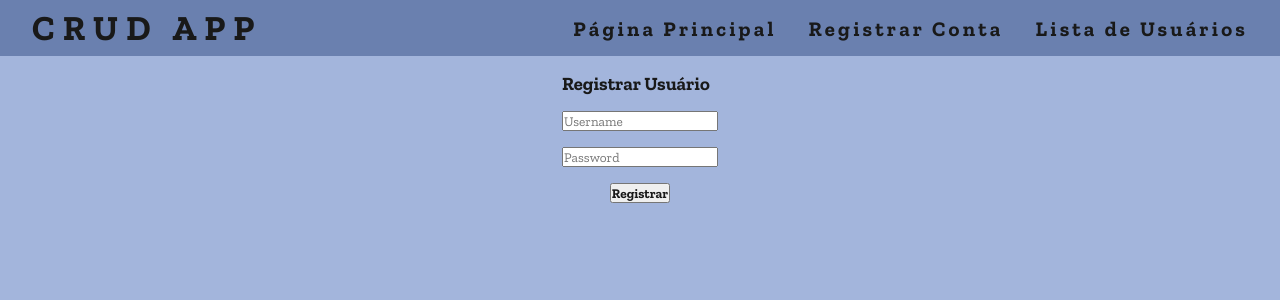
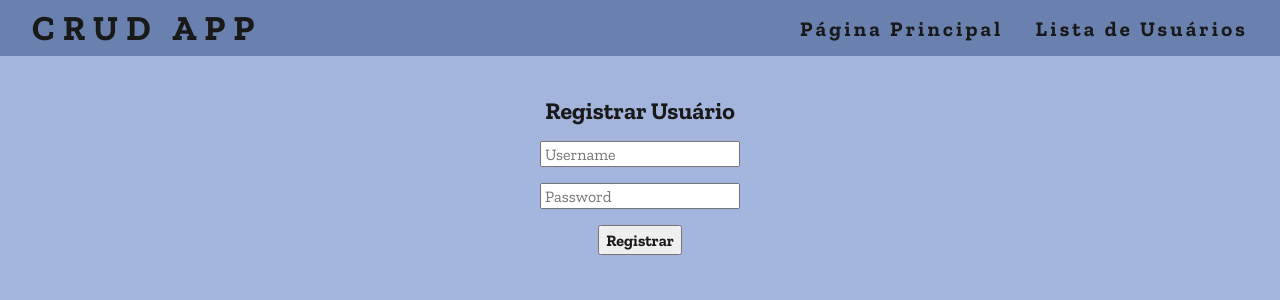
Before and after one commit to viniciuslucas95/CRUD-App, a React (Create React App) app in the folder client/: page /register-user in a window 1280 px wide. Shown: the top 300 px of the page. Built offline with nearby package versions, Linux system fonts and the light colour scheme; the HTML template or start-up script is replaced by a standard one.

Commit message:
register user page done

```diff
--- a/client/src/App.js
+++ b/client/src/App.js
@@ -10,12 +10,14 @@ import GlobalStyle from './styles/Global';
 import Theme from './styles/Theme';
 
 export default function App() {
+  const mainStyle = { padding: '1rem 2rem' };
+
   return (
     <BrowserRouter>
       <Theme>
         <GlobalStyle />
         <Route path='/' component={Header} />
-        <main>
+        <main style={mainStyle}>
           <Switch>
             <Route path='/' exact component={HomePage} />
             <Route path='/register-user' component={RegisterUser} />
--- a/client/src/components/Header/Header.js
+++ b/client/src/components/Header/Header.js
@@ -22,7 +22,11 @@ export default function Header({ location }) {
     <HeaderStyle>
       <h1>CRUD App</h1>
       <MenuIcon toggle={sideNav} onClick={() => setSideNav(!sideNav)} />
-      <NavBar toggle={sideNav} pathname={location.pathname} />
+      <NavBar
+        setNavBar={setSideNav}
+        toggle={sideNav}
+        pathname={location.pathname}
+      />
     </HeaderStyle>
   );
 }
--- a/client/src/components/Header/NavBar.js
+++ b/client/src/components/Header/NavBar.js
@@ -3,26 +3,34 @@ import { Link } from 'react-router-dom';
 
 import { NavBarStyle } from '../../styles/Header';
 
-export default function NavBar({ toggle, pathname }) {
+export default function NavBar({ setNavBar, toggle, pathname }) {
   let navItems = [];
 
   if (pathname !== '/')
     navItems.push(
-      <Link key={navItems.length} to='/'>
+      <Link onClick={() => setNavBar(false)} key={navItems.length} to='/'>
         <li>Página Principal</li>
       </Link>
     );
 
-  if (pathname !== '/register-users')
+  if (pathname !== '/register-user')
     navItems.push(
-      <Link key={navItems.length} to='/register-users'>
+      <Link
+        onClick={() => setNavBar(false)}
+        key={navItems.length}
+        to='/register-user'
+      >
         <li>Registrar Conta</li>
       </Link>
     );
 
   if (pathname !== '/users-list')
     navItems.push(
-      <Link key={navItems.length} to='/users-list'>
+      <Link
+        onClick={() => setNavBar(false)}
+        key={navItems.length}
+        to='/users-list'
+      >
         <li>Lista de Usuários</li>
       </Link>
     );
--- a/client/src/components/HomePage.js
+++ b/client/src/components/HomePage.js
@@ -1,7 +1,9 @@
 import React from 'react';
+
+import { HomePageStyle } from '../styles/HomePage';
 
 export default function HomePage() {
   document.title = 'CRUD App';
 
-  return <h3>Página Inicial</h3>;
+  return <HomePageStyle>Página Inicial</HomePageStyle>;
 }
--- a/client/src/components/RegisterUser.js
+++ b/client/src/components/RegisterUser.js
@@ -20,7 +20,7 @@ export default function RegisterUser(props) {
 
   return (
     <RegisterUserStyle>
-      <h3>Registrar Usuário</h3>
+      <h2>Registrar Usuário</h2>
       <input
         type='text'
         name='username'
--- /dev/null
+++ b/client/src/styles/HomePage.js
@@ -0,0 +1,6 @@
+import styled from 'styled-components';
+
+export const HomePageStyle = styled.h2`
+  width: fit-content;
+  margin: auto;
+`;
--- a/client/src/styles/RegisterUser.js
+++ b/client/src/styles/RegisterUser.js
@@ -1,21 +1,36 @@
 import styled from 'styled-components';
 
 export const RegisterUserStyle = styled.div`
-  display: block;
   margin: 1rem auto;
   width: fit-content;
+  padding: 0.5rem 1rem;
 
-  input,
-  button {
+  h2 {
+    width: fit-content;
+    margin: auto;
+  }
+
+  button,
+  input {
     display: block;
-    margin: 0 auto;
+    font-size: 1rem;
   }
 
   button {
     font-weight: bold;
+    margin: auto;
+    padding: 0.2rem 0.4rem;
   }
 
   input {
     margin: 1rem auto;
+    padding: 0.1rem 0.2rem;
+  }
+
+  @media screen and (max-width: 320px) {
+    button,
+    input {
+      font-size: 0.9rem;
+    }
   }
 `;
```
